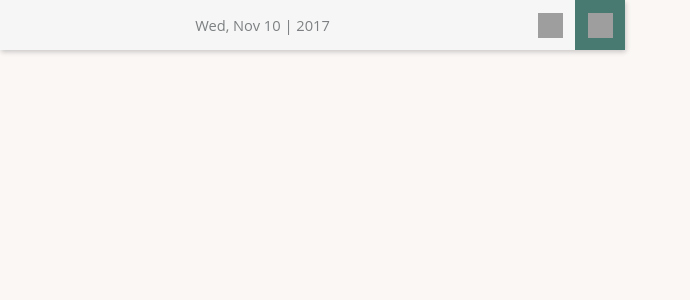
After one commit to hootbulk/hootbulk.github.io, a PHP site: page /composerSubmit.html in a window 1280 px wide. The commit adds this page. Shown: the top 300 px of the page, without its empty margins (0-690 px from the left). Run offline with PHP 8.4, Linux system fonts and the light colour scheme; some libraries are stand-ins or nearby versions; grey boxes are pictures that could not be loaded.

Commit message:
New Components & Assets
Components HTML & CSS:
- Composer Social
- Composer Submit
- Navigation

ASSETS:
- Master CSS
- Search Icon

```diff
--- /dev/null
+++ b/RAW/VIEWS/composerSubmit.css
@@ -0,0 +1,26 @@
+/* Composer Submit Component Styling */
+#comp_submit {
+    height: 50px;
+    width: 625px;
+    background-color: #F6F6F6;
+    box-shadow: 1px 2px 5px hsla(0, 0%, 0%, 0.2)
+}
+
+#comp_submit ul li {width: 50px; height: 50px}
+#comp_submit ul li:first-child {flex: 1}
+#comp_submit ul li:last-child {background-color: #497A72}
+
+#comp_submit span {
+    font-family: 'Open Sans', sans-serif;
+    font-weight: 400;
+    font-size: 11pt;
+    color: #7d8082
+}
+
+#comp_submit .ICO {width: 25px; height: 25px}
+#comp_submit .clr_01 polygon {fill: #FFFCFC}
+#comp_submit .clr_02 path {fill: #7d8082}
+
+/* Hover State */
+#comp_submit ul li:last-child:hover {background-color: #3A615A}
+#comp_submit ul li:nth-last-child(2):hover .clr_02 path {fill: #3A615A}
--- /dev/null
+++ b/RAW/VIEWS/composerSubmit.html
@@ -0,0 +1,21 @@
+<!DOCTYPE html>
+<html>
+    <head>
+        <link rel="stylesheet" href="composerSubmit.css">
+        <link rel="stylesheet" href="master.css">
+        <script   src="https://code.jquery.com/jquery-3.1.1.min.js" integrity="sha256-hVVnYaiADRTO2PzUGmuLJr8BLUSjGIZsDYGmIJLv2b8=" crossorigin="anonymous"></script> <!-- JQuery CDN -->
+        <script src="svg_color.js"></script>
+    </head>
+
+    <body>
+
+        <div id="comp_submit">
+            <ul class="flex">
+                <li class="flex center"><span>Wed, Nov 10 | 2017</span></li>
+                <li class="flex center"><img class="ICO clr_02" src="../ASSETS/SAVE_PUB_ICO.svg"></li>
+                <li class="flex center"><img class="ICO clr_01" src="../ASSETS/PUBLISHER_ICO.svg"></li>
+            </ul>
+        </div>
+
+    </body>
+</html>
--- a/RAW/VIEWS/master.css
+++ b/RAW/VIEWS/master.css
@@ -1,9 +1,60 @@
-body, a, section, img, div {
-    margin: 0;
-    padding: 0;
+/* CSS RESET */
+html, body, div, span, applet, object, iframe,
+h1, h2, h3, h4, h5, h6, p, blockquote, pre,
+a, abbr, acronym, address, big, cite, code,
+del, dfn, em, img, ins, kbd, q, s, samp,
+small, strike, strong, sub, sup, tt, var,
+b, u, i, center,
+dl, dt, dd, ol, ul, li,
+fieldset, form, label, legend,
+table, caption, tbody, tfoot, thead, tr, th, td,
+article, aside, canvas, details, embed,
+figure, figcaption, footer, header, hgroup,
+menu, nav, output, ruby, section, summary,
+time, mark, audio, video {
+	margin: 0;
+	padding: 0;
+	border: 0;
+	font-size: 100%;
+	font: inherit;
+	vertical-align: baseline;
+    box-sizing: border-box;
 }
+
+*, *:before, *:after {
+  box-sizing: inherit;
+}
+
+/* HTML5 display-role reset for older browsers */
+article, aside, details, figcaption, figure,
+footer, header, hgroup, menu, nav, section {
+	display: block;
+}
+body {
+	line-height: 1;
+}
+ol, ul {
+	list-style: none;
+}
+blockquote, q {
+	quotes: none;
+}
+blockquote:before, blockquote:after,
+q:before, q:after {
+	content: '';
+	content: none;
+}
+table {
+	border-collapse: collapse;
+	border-spacing: 0;
+}
+
+/* Master Styling */
 body {background-color: #FAF7F5}
 
 .flex {display: flex}
-.row {flex-flow: row}
-.column {flex-flow: column}
+.row {flex-direction: row}
+.column {flex-direction: column}
+.center {justify-content: center; align-items: center}
+
+@import url('https://fonts.googleapis.com/css?family=Open+Sans:300, 400');
```
Also changed, not shown: RAW/VIEWS/composerSocial.css (added, +23 -0 lines), RAW/VIEWS/composerSocial.html (added, +26 -0 lines), RAW/VIEWS/navigation.css (added, +65 -0 lines), RAW/VIEWS/navigation.html (added, +55 -0 lines), RAW/ASSETS/SEARCH_ICO.svg (added).
